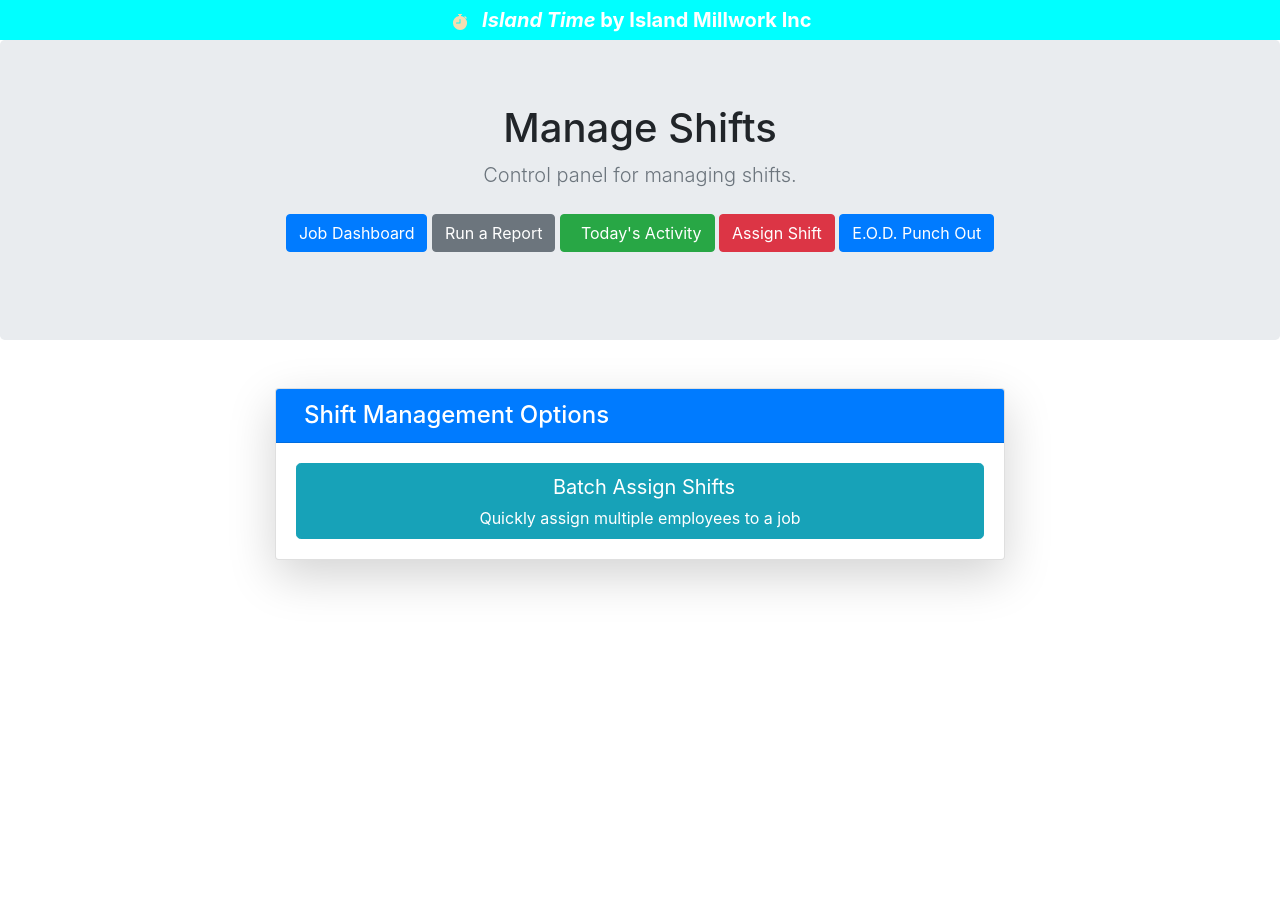
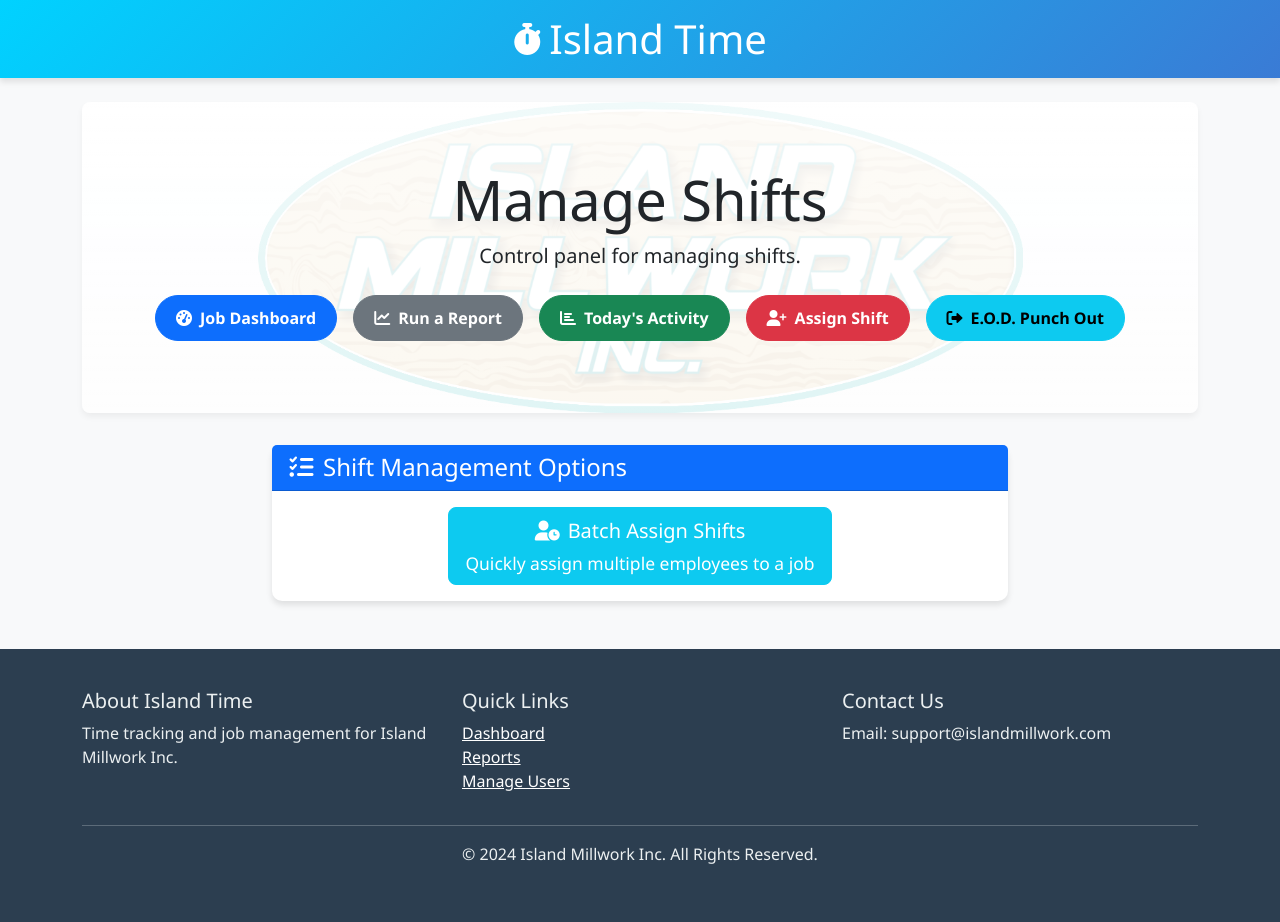
Before and after one commit to SinProp/TimeTrackerApp, a Flask app: page /manage_shifts in a window 1280 px wide. Before the commit the page ends 589 px from the top, so only its background shows below. Run offline with Flask 2, Linux system fonts and the light colour scheme; the visitor is signed in with stand-in values (Sample User, id 1); some libraries are stand-ins or nearby versions.

Commit message:
Refactor manage shifts page with updated Bootstrap styling, enhanced layout, and improved footer content

```diff
--- a/flask_app/templates/manage_shifts.html
+++ b/flask_app/templates/manage_shifts.html
@@ -2,72 +2,137 @@
 <html>
 <head>
     <title>Manage Shifts</title>
-    <link href="https://maxcdn.bootstrapcdn.com/bootstrap/5.5.0-alpha1/css/bootstrap.min.css" rel="stylesheet" integrity="sha384-GLhlTQ8iVG93xBfZlPH94m5bscu3ILjFwFuvkkX/+y7cG0yWR/uAdwFzu+5V4JKJ" crossorigin="anonymous">
+    <link href="https://cdn.jsdelivr.net/npm/bootstrap@5.2.3/dist/css/bootstrap.min.css" rel="stylesheet">
+    <link rel="stylesheet" href="https://cdnjs.cloudflare.com/ajax/libs/font-awesome/6.2.0/css/all.min.css">
     <link rel="stylesheet" type="text/css" href="{{ url_for('static', filename='css/styles.css') }}">
-    <link rel="stylesheet" type="text/css" href="{{ url_for('static', filename='css/bootstrap.css') }}">
     <meta name="viewport" content="width=device-width, initial-scale=1">
+    <style>
+        :root {
+            --primary-color: #3498db;
+            --secondary-color: #2ecc71;
+            --accent-color: #f39c12;
+            --dark-color: #2c3e50;
+            --light-color: #ecf0f1;
+        }
+
+        body {
+            background-color: #f8f9fa;
+            font-family: 'Segoe UI', Tahoma, Geneva, Verdana, sans-serif;
+        }
+
+        .custom-header {
+            background: linear-gradient(135deg, #00d2ff 0%, #3a7bd5 100%);
+            padding: 15px 0;
+            box-shadow: 0 4px 6px rgba(0,0,0,0.1);
+        }
+
+        .jumbotron {
+            background: linear-gradient(rgba(255,255,255,0.9), rgba(255,255,255,0.8)),
+                        url('/static/img/IMLOGO.png');
+            background-size: contain;
+            background-position: center;
+            background-repeat: no-repeat;
+            padding: 4rem 2rem;
+            border-radius: 0.5rem;
+            margin-bottom: 2rem;
+            box-shadow: 0 4px 6px rgba(0,0,0,0.05);
+        }
+
+        .card {
+            border: none;
+            border-radius: 10px;
+            box-shadow: 0 4px 6px rgba(0,0,0,0.1);
+            transition: transform 0.3s ease, box-shadow 0.3s ease;
+            height: 100%;
+        }
+
+        .card:hover {
+            transform: translateY(-5px);
+            box-shadow: 0 12px 20px rgba(0,0,0,0.15);
+        }
+
+        .btn-custom {
+            border-radius: 50px;
+            padding: 10px 20px;
+            font-weight: bold;
+            transition: all 0.3s ease;
+        }
+
+        .footer {
+            background-color: var(--dark-color);
+            color: var(--light-color);
+            padding: 40px 0;
+        }
+    </style>
 </head>
 <body>
 
-    <header>
-        <div class=" navbar-dark box-shadow" style="background-color: #00FFFF;">
+    <header class="custom-header text-white">
         <div class="container text-center">
-            <a href="#" class="navbar-brand align-items-center">
-                <svg style="color: F5DEB3;" xmlns="http://www.w3.org/2000/svg" width="16" height="16" fill="currentColor" class="mr-2 bi bi-stopwatch-fill" viewBox="0 0 16 16"> <path d="M6.5 0a.5.5 0 0 0 0 1H7v1.07A7.001 7.001 0 0 0 8 16a7 7 0 0 0 5.29-11.584.531.531 0 0 0 .013-.012l.354-.354.353.354a.5.5 0 1 0 .707-.707l-1.414-1.415a.5.5 0 1 0-.707.707l.354.354-.354.354a.717.717 0 0 0-.012.012A6.973 6.973 0 0 0 9 2.071V1h.5a.5.5 0 0 0 0-1h-3zm2 5.6V9a.5.5 0 0 1-.5.5H4.5a.5.5 0 0 1 0-1h3V5.6a.5.5 0 1 1 1 0z"/></svg>
-                <strong style="color: F5DEB3;"> <span class="font-italic">Island Time</span> by Island Millwork Inc</strong>
+            <a href="/dashboard" class="navbar-brand d-flex align-items-center justify-content-center">
+                <i class="fas fa-stopwatch fa-2x me-2"></i>
+                <h1 class="mb-0">Island Time</h1>
             </a>
-            <!-- <button class="navbar-toggler bg-secondary" style="color: F5DEB3;" type="button" data-toggle="collapse" data-target="#navbarHeader" aria-controls="navbarHeader" aria-expanded="false" aria-label="Toggle navigation">
-                <span class="navbar-toggler-icon "></span>
-            </button> -->
-            </div>
         </div>
     </header>
 
-    <main role="main">
-        <section class="jumbotron text-center">
-            <div class="container">
-                <h1 class="jumbotron-heading">Manage Shifts</h1>
-                <p class="lead text-muted">Control panel for managing shifts.</p>
-                <p>
-                    <a href="/dashboard" class="btn btn-primary my-2">Job Dashboard</a>
-                    <a href="/shift_report" class="btn btn-secondary my-2">Run a Report</a>
-                    <a href="/todays_activity" class="btn btn-success my-2"><i class="fas fa-chart-bar me-2"></i>Today's Activity</a>
-                    <a href="/admin/assign_shift" class="btn btn-danger my-2">Assign Shift</a>
-                    <a href="/end_of_day" class="btn btn-primary my-2">E.O.D. Punch Out</a>
-                </p>
+    <main role="main" class="container mt-4">
+        <div class="jumbotron text-center">
+            <h1 class="display-4">Manage Shifts</h1>
+            <p class="lead">Control panel for managing shifts.</p>
+            <div class="d-flex justify-content-center flex-wrap">
+                <a href="/dashboard" class="btn btn-primary btn-custom m-2"><i class="fas fa-tachometer-alt me-2"></i>Job Dashboard</a>
+                <a href="/shift_report" class="btn btn-secondary btn-custom m-2"><i class="fas fa-chart-line me-2"></i>Run a Report</a>
+                <a href="/todays_activity" class="btn btn-success btn-custom m-2"><i class="fas fa-chart-bar me-2"></i>Today's Activity</a>
+                <a href="/admin/assign_shift" class="btn btn-danger btn-custom m-2"><i class="fas fa-user-plus me-2"></i>Assign Shift</a>
+                <a href="/end_of_day" class="btn btn-info btn-custom m-2"><i class="fas fa-sign-out-alt me-2"></i>E.O.D. Punch Out</a>
             </div>
-        </section>
+        </div>
 
-        <div class="container mt-5">
         <div class="row justify-content-center">
             <div class="col-md-8">
-                    <div class="card shadow-lg">
+                <div class="card">
                     <div class="card-header bg-primary text-white">
                         <h4 class="mb-0"><i class="fas fa-tasks me-2"></i>Shift Management Options</h4>
                     </div>
-                        <div class="card-body">
-                            <div class="d-grid gap-3">
+                    <div class="card-body text-center">
                         <a href="/batch_assign_shifts" class="btn btn-lg btn-info text-white">
                             <i class="fas fa-user-clock me-2"></i>Batch Assign Shifts
                             <p class="small mb-0 mt-1">Quickly assign multiple employees to a job</p>
                         </a>
-
-                                <!-- existing buttons -->
                     </div>
                 </div>
             </div>
         </div>
+    </main>
+
+    <footer class="footer mt-5">
+        <div class="container">
+            <div class="row">
+                <div class="col-md-4">
+                    <h5>About Island Time</h5>
+                    <p>Time tracking and job management for Island Millwork Inc.</p>
+                </div>
+                <div class="col-md-4">
+                    <h5>Quick Links</h5>
+                    <ul class="list-unstyled">
+                        <li><a href="/dashboard" class="text-white">Dashboard</a></li>
+                        <li><a href="/shift_report" class="text-white">Reports</a></li>
+                        <li><a href="/manage_users" class="text-white">Manage Users</a></li>
+                    </ul>
+                </div>
+                <div class="col-md-4">
+                    <h5>Contact Us</h5>
+                    <p>Email: support@islandmillwork.com</p>
                 </div>
             </div>
-
-        <!-- Additional content or sections can be added here -->
-
-    </main>
-
-    <footer>
-        <!-- Copy footer content from your dashboard template -->
+            <hr>
+            <div class="text-center">
+                <p>&copy; 2024 Island Millwork Inc. All Rights Reserved.</p>
+            </div>
+        </div>
     </footer>
 
-    <script src="https://ajax.googleapis.com/ajax/libs/jquery/3.5.1/jquery.min.js"></script>
-    <script src="https://stackpath.bootstrapcdn.com/bootstrap/5.5.0-alpha1/js/bootstrap.min.js" integrity="sha384-2C4l5qVdt4NK6nSi4JhptOqF4H36mO6Wn68qd5FCKfGWuqUG7SgnqMBGz+rqP1A5" crossorigin="anonymous"></script>
-    <!-- Additional
+    <script src="https://cdn.jsdelivr.net/npm/bootstrap@5.2.3/dist/js/bootstrap.bundle.min.js"></script>
+</body>
+</html>
```
Lines whose indentation alone changed are shown as unchanged.
